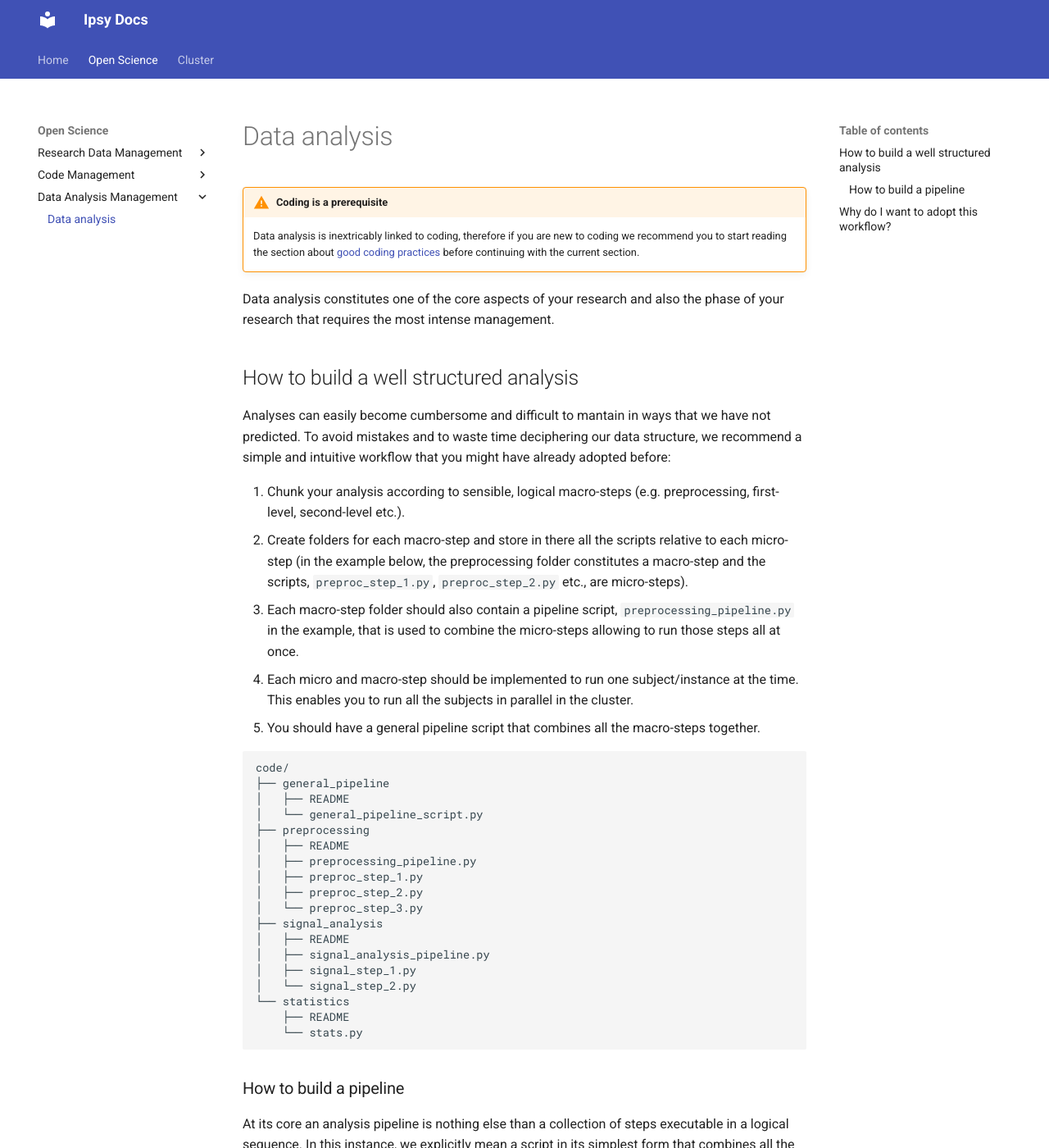
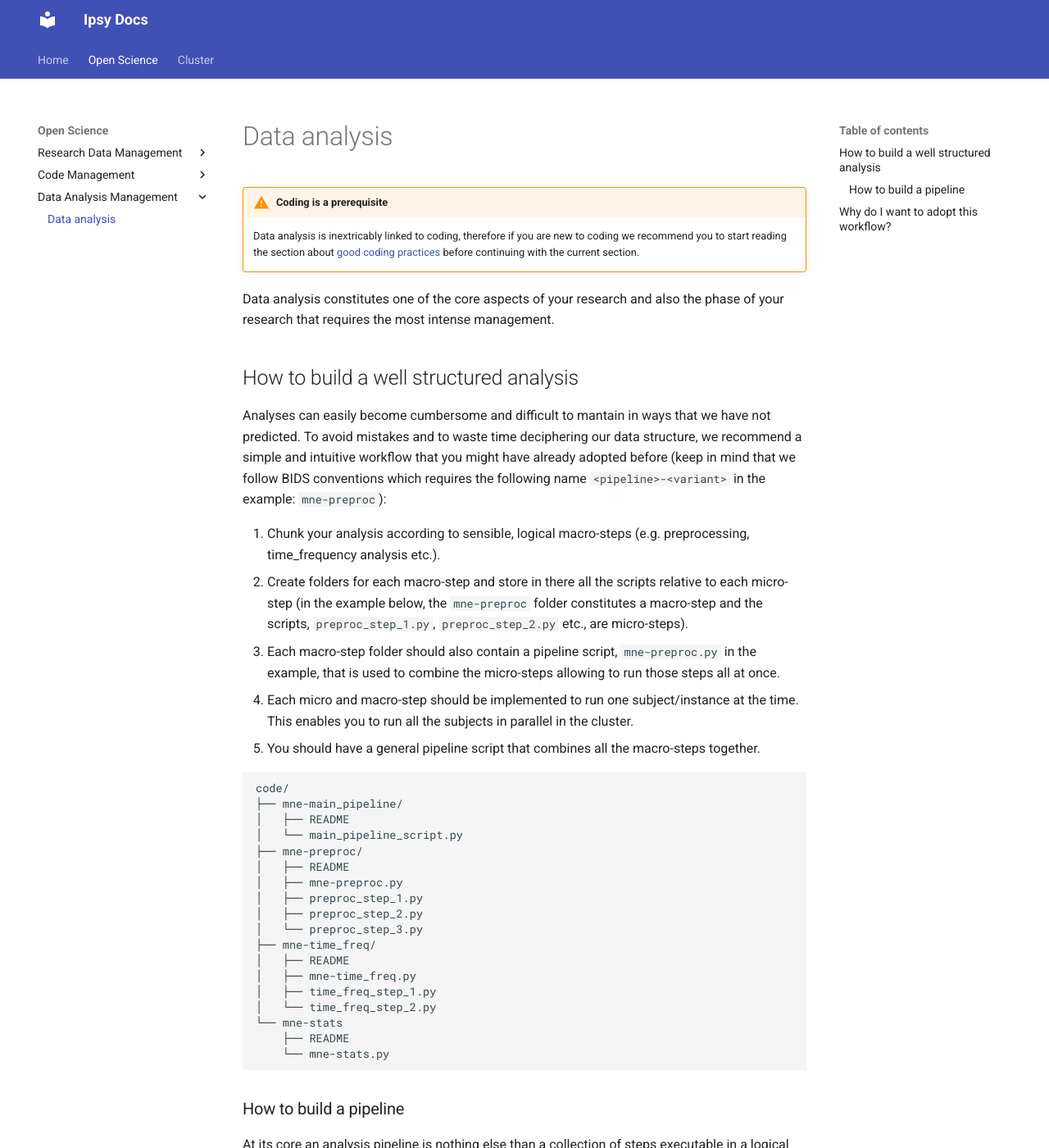
Before and after one commit to pvavra/temp-ipsy, an MkDocs documentation site: the page built from docs/open-science/analysis-management/data-analysis.md, in a window 1280 px wide and 1400 px high. Shown: the whole window at 82% size. Built offline with MkDocs 1.6.1 and Material for MkDocs 9.7.7, drawn with Linux system fonts in a browser that asks for light colours.

Commit message:
Fix structure

````diff
--- a/docs/open-science/analysis-management/data-analysis.md
+++ b/docs/open-science/analysis-management/data-analysis.md
@@ -8,34 +8,34 @@ Data analysis constitutes one of the core aspects of your research and also the
 ## How to build a well structured analysis
 
 Analyses can easily become cumbersome and difficult to mantain in ways that we have not predicted.
-To avoid mistakes and to waste time deciphering our data structure, we recommend a simple and intuitive workflow that you might have already adopted before:
+To avoid mistakes and to waste time deciphering our data structure, we recommend a simple and intuitive workflow that you might have already adopted before (keep in mind that we follow BIDS conventions which requires the following name `<pipeline>-<variant>` in the example: `mne-preproc`):
 
-1. Chunk your analysis according to sensible, logical macro-steps (e.g. preprocessing, first-level, second-level etc.).
-2. Create folders for each macro-step and store in there all the scripts relative to each micro-step (in the example below, the preprocessing folder constitutes a macro-step and the scripts, `preproc_step_1.py`, `preproc_step_2.py` etc., are micro-steps).
-3. Each macro-step folder should also contain a pipeline script, `preprocessing_pipeline.py` in the example, that is used to combine the micro-steps allowing to run those steps all at once.
+1. Chunk your analysis according to sensible, logical macro-steps (e.g. preprocessing, time_frequency analysis etc.).
+2. Create folders for each macro-step and store in there all the scripts relative to each micro-step (in the example below, the `mne-preproc` folder constitutes a macro-step and the scripts, `preproc_step_1.py`, `preproc_step_2.py` etc., are micro-steps).
+3. Each macro-step folder should also contain a pipeline script, `mne-preproc.py` in the example, that is used to combine the micro-steps allowing to run those steps all at once.
 4. Each micro and macro-step should be implemented to run one subject/instance at the time. This enables you to run all the subjects in parallel in the cluster.
 5. You should have a general pipeline script that combines all the macro-steps together.
 
 ```bash
 
 code/
-├── general_pipeline
+├── mne-main_pipeline/
 │   ├── README
-│   └── general_pipeline_script.py
-├── preprocessing
+│   └── main_pipeline_script.py
+├── mne-preproc/
 │   ├── README
-│   ├── preprocessing_pipeline.py
+│   ├── mne-preproc.py
 │   ├── preproc_step_1.py
 │   ├── preproc_step_2.py
 │   └── preproc_step_3.py
-├── signal_analysis
+├── mne-time_freq/
 │   ├── README
-│   ├── signal_analysis_pipeline.py
-│   ├── signal_step_1.py
-│   └── signal_step_2.py
-└── statistics
+│   ├── mne-time_freq.py
+│   ├── time_freq_step_1.py
+│   └── time_freq_step_2.py
+└── mne-stats
     ├── README
-    └── stats.py
+    └── mne-stats.py
 
 ```
 
````
